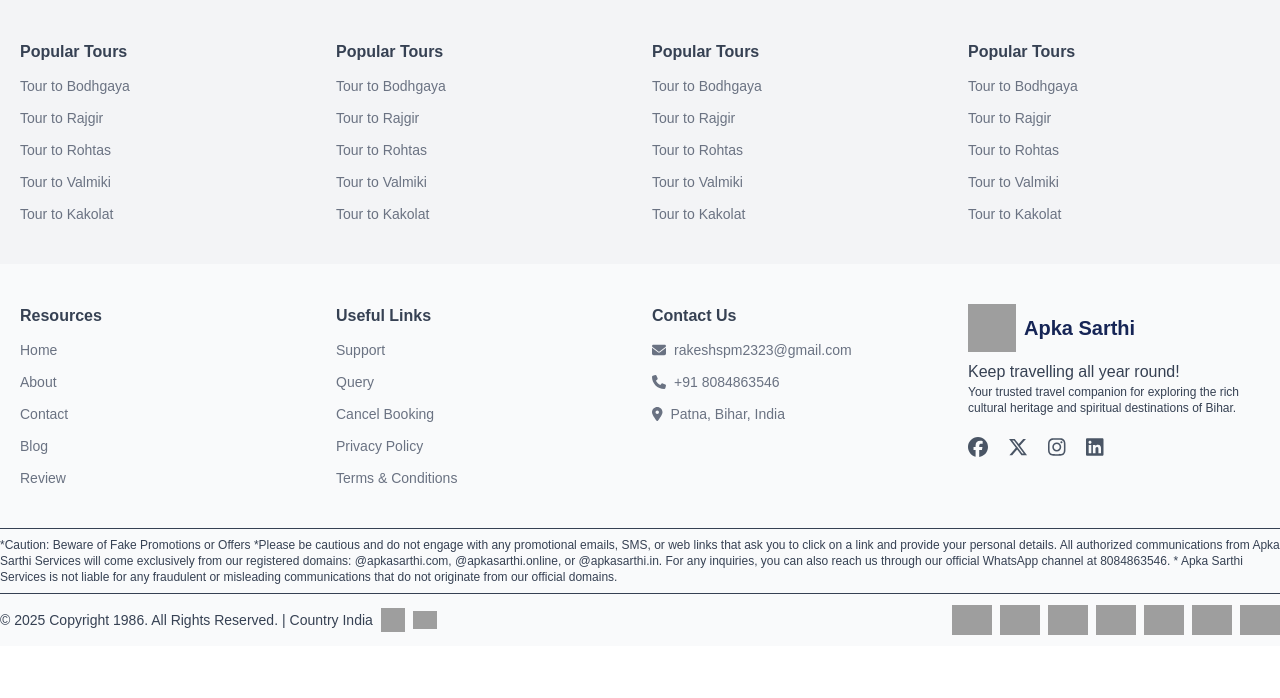
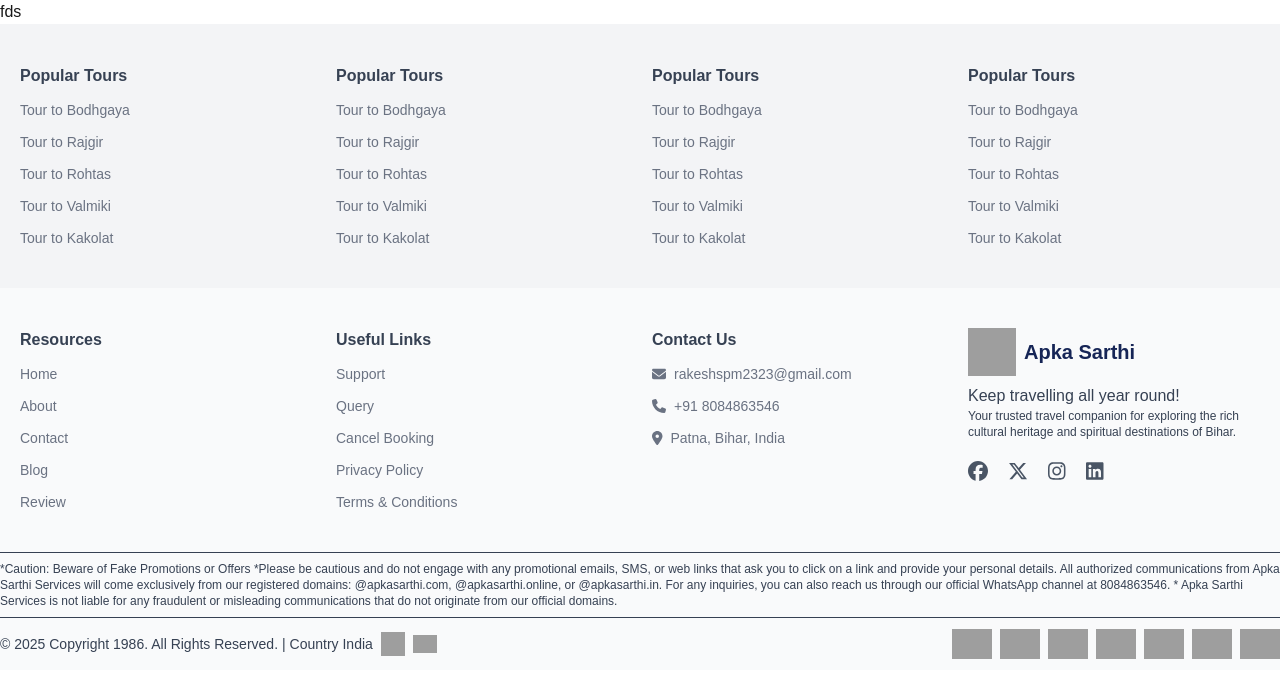
Before and after one commit to rakeshspm2323/ecommerce-website, a Next.js app: page / in a window 1280 px wide. Shown: the top 698 px of the page. Built offline with nearby package versions, Linux system fonts and the light colour scheme; grey boxes are pictures that could not be loaded.

Commit message:
pradhumn

```diff
--- a/src/pages/index.js
+++ b/src/pages/index.js
@@ -3,7 +3,7 @@ import Footer from "@/components/Footer/Footer";
 
 export default function Home() {
   return (
-    <div>
+    <div>fds
       <Footer />
     </div>
   );
```
